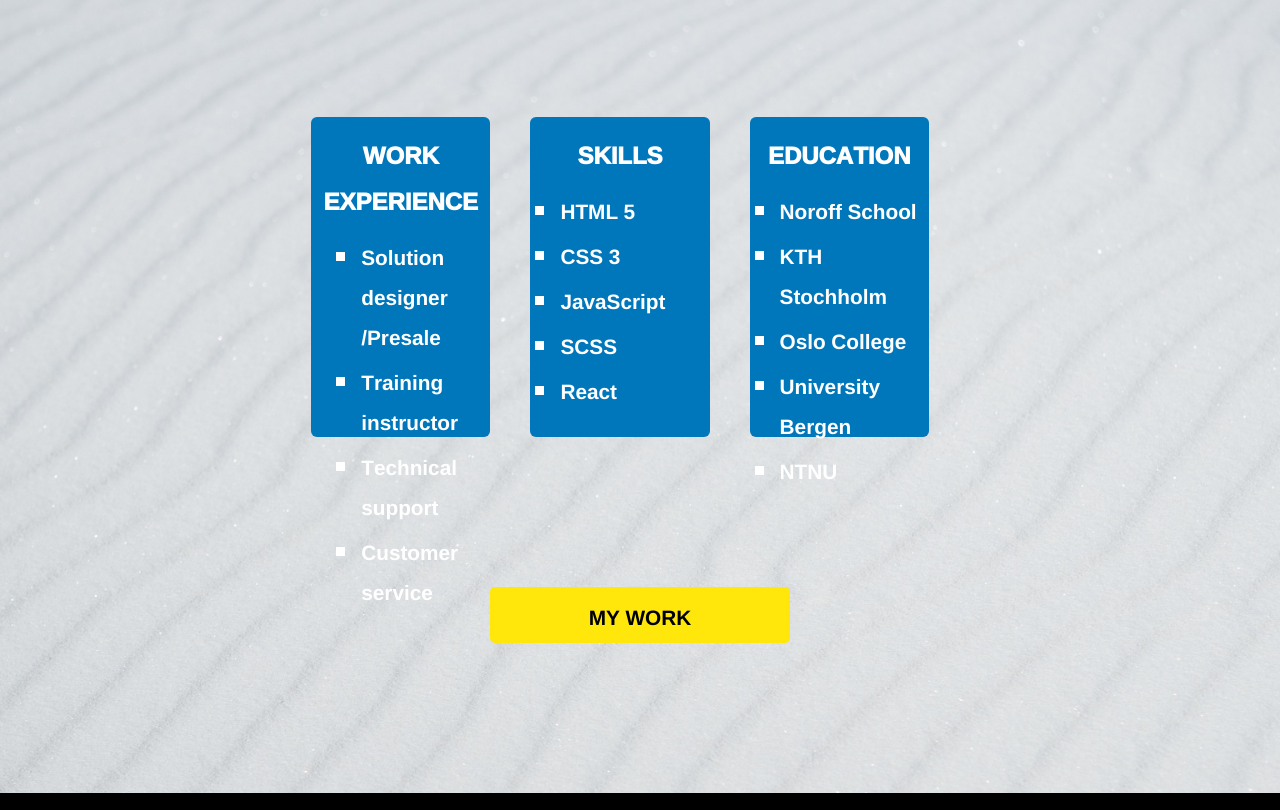
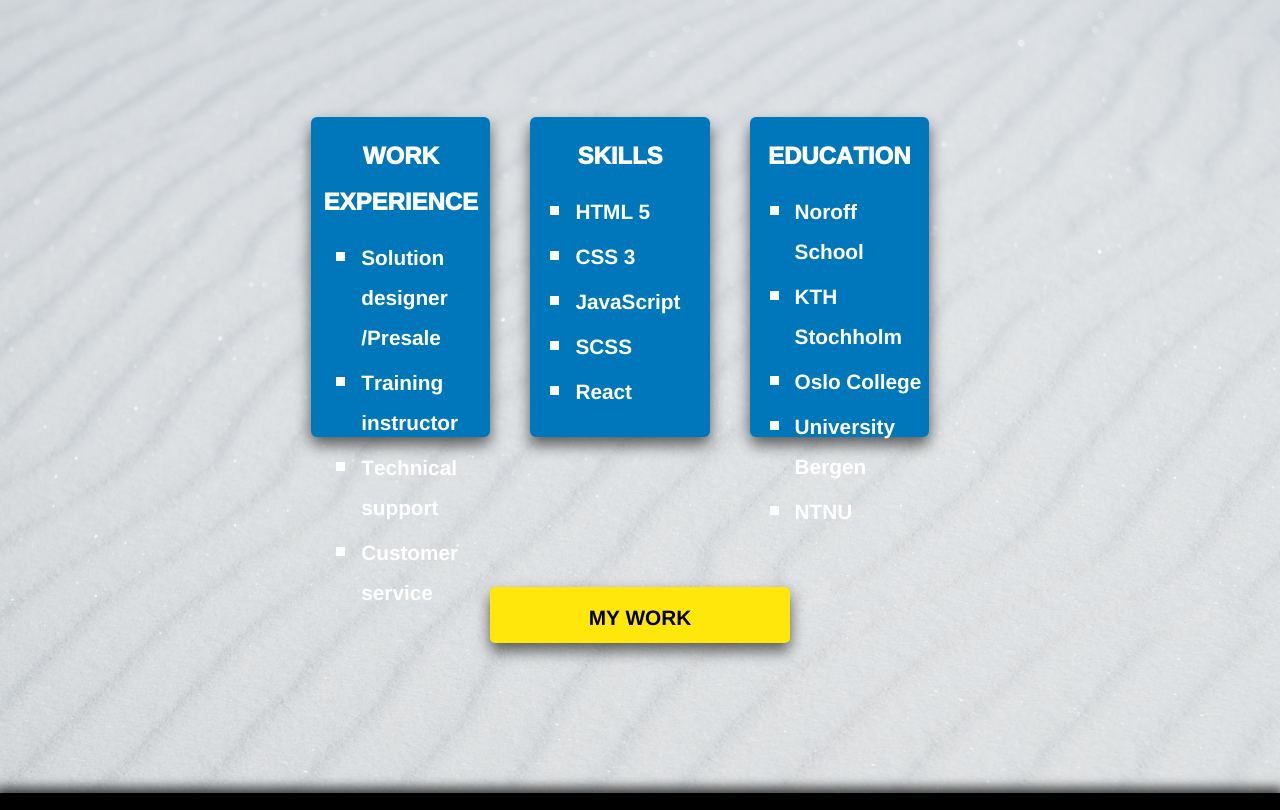
Before and after one commit to crazybki/portfolio, a plain HTML site: page index.html in a window 1280 px wide. Shown: the part 525-1335 px from the top of the page. Drawn offline with Linux system fonts and the light colour scheme.

Commit message:
added css

```diff
--- a/CSS/partials/_index.scss
+++ b/CSS/partials/_index.scss
@@ -53,6 +53,7 @@
     color: $mainColor;
     font-size: $textsize;
     margin: 150px 150px;
+    box-shadow: 0px 8px 15px rgba(0, 0, 0, 0.6);
 }
 
 .containerbtn__btn:hover {
@@ -72,6 +73,7 @@
     height: 320px;
     margin: 40px 40px 0 0;
     border-radius: 6px;
+    box-shadow: 0px 8px 15px rgba(0, 0, 0, 0.6);
 }
 
 .headling-work {
@@ -89,13 +91,13 @@
 
 #list2 {
     @extend #lists;
-    padding: 0 0 0 20px;
+    padding: 0 0 0 35px;
 
 }
 
 #list3 {
     @extend #lists;
-    padding: 0 0 0 20px;
+    padding: 0 0 0 35px;
 
 }
 
--- a/CSS/partials/_menu-footer.scss
+++ b/CSS/partials/_menu-footer.scss
@@ -1,6 +1,7 @@
 nav {
     background-color: $mainColor;
     height: 5rem;
+    box-shadow:  0px 10px 10px rgba(39, 39, 39, 0.6);
 }
 
 ul {
@@ -28,6 +29,7 @@ footer {
     width: 100%;
     background-color: $mainColor;
     height: 8%;
+    box-shadow: 0 -3px 10px 3px rgba(0, 0, 0, 0.7);
 }
 
 .socialmedia {
```
Also changed, not shown: CSS/styles.css, 1 other file.
